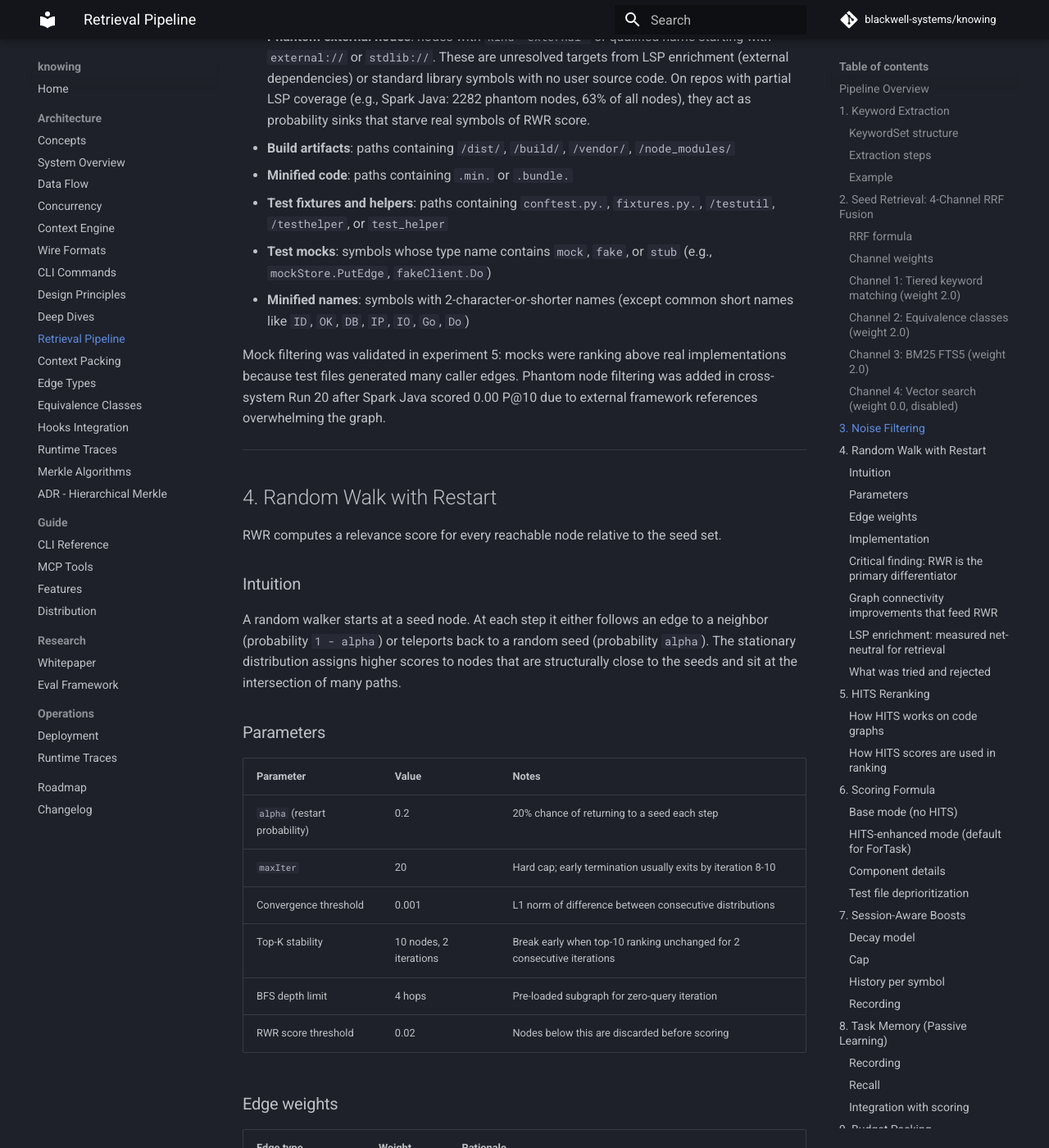
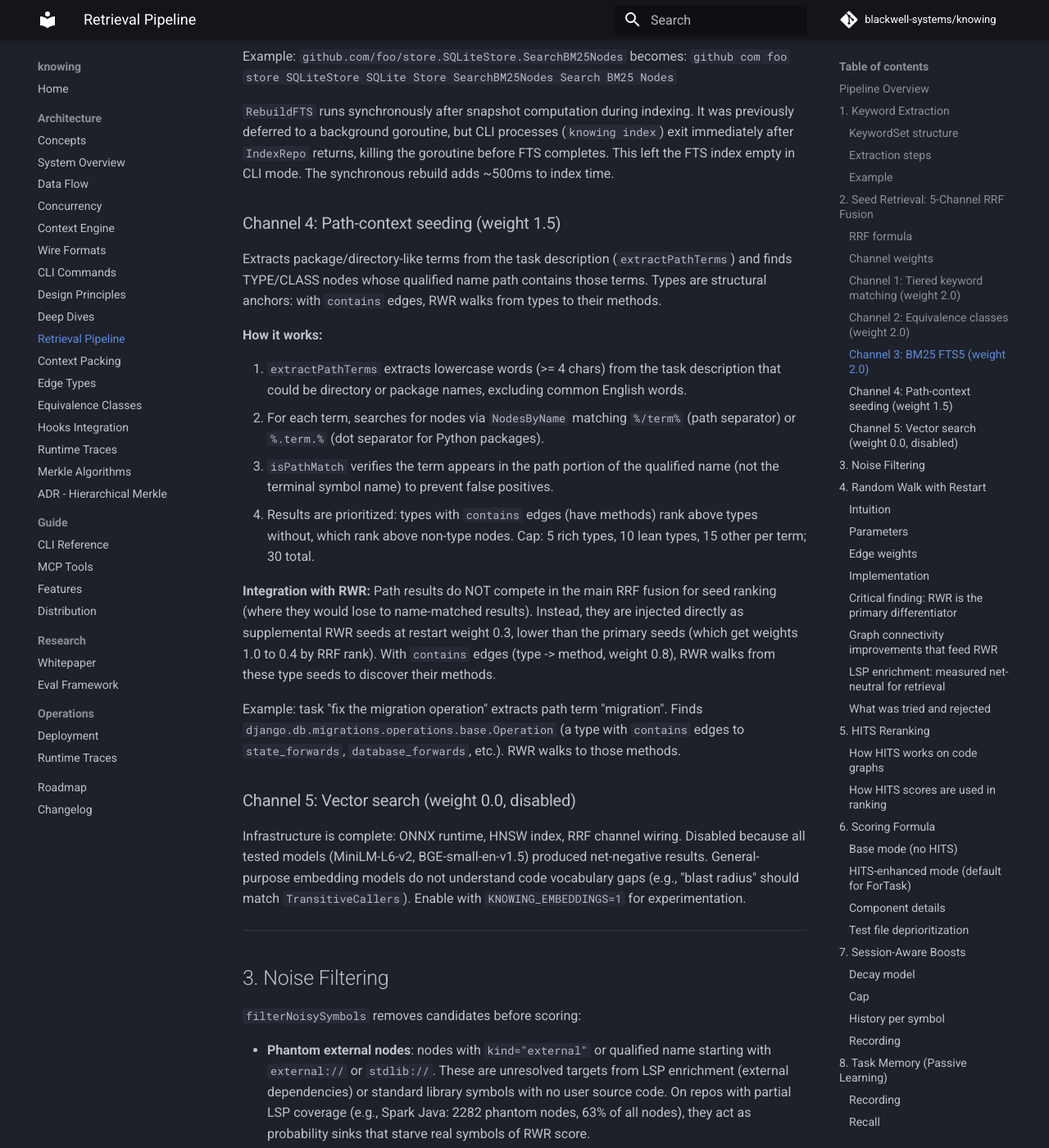
Before and after one commit to blackwell-systems/knowing, an MkDocs documentation site: the page built from docs/architecture/retrieval-pipeline.md, in a window 1280 px wide and 1400 px high, scrolled down 7802 px. Shown: the whole window at 82% size. Built offline with MkDocs 1.6.1 and Material for MkDocs 9.7.7, drawn with Linux system fonts in a browser that asks for light colours; comment, search, counter and statistics services are not loaded; some of the changed text lies outside the part shown.

Commit message:
docs: update retrieval-pipeline.md for session 13 changes

```diff
--- a/docs/architecture/retrieval-pipeline.md
+++ b/docs/architecture/retrieval-pipeline.md
@@ -8,7 +8,7 @@ relevant code symbols that fit within a context window.
 This document is the authoritative reference for how the context engine finds and ranks
 symbols. It supersedes `context-packing.md`.
 
-**Current eval baseline:** 55 fixtures (20 easy, 20 medium, 15 hard), 31.6% P@10, 0.58 MRR (internal eval). Cross-system benchmark (~117 manual fixtures, 7 repos): P@10=0.217, 1.63x vs codegraph (19K stars), 4.3x vs Aider, 11x vs grep (d=0.92 very large effect).
+**Current eval baseline:** 55 fixtures (20 easy, 20 medium, 15 hard), 31.6% P@10, 0.58 MRR (internal eval). Cross-system benchmark (~117 manual fixtures, 7 repos): P@10=0.189, 1.63x vs codegraph (19K stars), 4.3x vs Aider, 11x vs grep (d=0.92 very large effect). Parameter sweep (26 configs) proved P@10 is reachability-determined; all ranking parameters are irrelevant.
 
 ## Pipeline Overview
 
@@ -19,7 +19,7 @@ Task Description
 [1. Keyword Extraction]        KeywordSet: Exact (backtick), Compounds (CamelCase/snake), Components (fallback)
     |
     v
-[2. Seed Retrieval]            4-channel RRF fusion (tiered, equivalence, BM25, vector)
+[2. Seed Retrieval]            5-channel RRF fusion (tiered, BM25, equivalence, path-context, vector)
     |
     v
 [3. Interface-Aware Seeding]   add implementors of matched interface types
@@ -117,9 +117,9 @@ Task: `"add a new MCP tool for snapshot diffing"`
 
 ---
 
-## 2. Seed Retrieval: 4-Channel RRF Fusion
+## 2. Seed Retrieval: 5-Channel RRF Fusion
 
-Seed selection uses Reciprocal Rank Fusion (RRF) to merge four independent retrieval
+Seed selection uses Reciprocal Rank Fusion (RRF) to merge five independent retrieval
 channels into a single seed set of up to 40 candidates.
 
 ### RRF formula
@@ -138,13 +138,16 @@ accumulate scores from all of them, promoting multi-channel hits.
 | Channel | Weight | What it does |
 |---------|--------|-------------|
 | Tiered keyword matching | 2.0 | Exact > prefix > substring > path matching |
-| BM25 FTS5 | 2.0 | Lexical recall over CamelCase-split symbol names |
+| BM25 FTS5 | 2.0 | Lexical recall over CamelCase-split symbol names and docstrings |
 | Equivalence classes | 2.0 | Concept-level vocabulary bridging |
+| Path-context seeding | 1.5 | Package/directory term matching to type nodes |
 | Vector/embedding search | 0.0 | Disabled; infrastructure preserved for future code-tuned models |
 
 Weights were equalized (was tiered=3, BM25=1, equiv=2) after cross-system benchmark
 investigation showed BM25 and tiered find the same symbols in practice. Equalizing
-removes artificial suppression of BM25 recall without degrading precision.
+removes artificial suppression of BM25 recall without degrading precision. Path-context
+gets 1.5x: valuable for bridging concepts to packages but less precise than
+name-matching channels (may return many symbols from a matching package).
 
 ### Channel 1: Tiered keyword matching (weight 2.0)
 
@@ -245,11 +248,13 @@ from the name, which requires domain understanding.
 Always runs when available. Uses `buildFTSQuery` to construct a compound-targeted query:
 compound identifiers (snake_case, CamelCase, dotted) are quoted as phrases and targeted
 at the `symbol_name` column for maximum BM25 relevance; simple words are joined with OR
-for broad matching. Returns up to 30 results ordered by BM25 relevance.
+for broad matching. File_path-targeted terms from path extraction are appended with
+prefix matching (e.g., `file_path:migration*`) to boost symbols in relevant directories.
+Returns up to 30 results ordered by BM25 relevance.
 
 **What is indexed:**
 
-The FTS5 table indexes five columns from each node (migration 016 added `symbol_name`, migration 017 added `concepts`):
+The FTS5 table indexes six columns from each node (migration 016 added `symbol_name`, migration 017 added `concepts`, migration 018 added `doc`):
 
 | Column | BM25 weight | Content |
 |--------|-------------|---------|
@@ -257,7 +262,21 @@ The FTS5 table indexes five columns from each node (migration 016 added `symbol_
 | `concepts` | 5.0 | CamelCase-split tokens from file name and parent directory (e.g., "commandLineParser.ts" becomes "command Line Parser commandLineParser") |
 | `qualified_name` | 3.0 | CamelCase-split qualified name (original tokens preserved alongside splits) |
 | `signature` | 1.0 | CamelCase-split function signature |
-| `file_path` | 1.0 | File path from the files table |
+| `file_path` | 4.0 | File path from the files table |
+| `doc` | 3.0 | Docstring/doc comment text extracted from source code |
+
+The `doc` column (migration 018) indexes natural-language docstrings extracted by
+tree-sitter across all 6 supported languages (Go, Python, TypeScript, Rust, Java, C#).
+This bridges the vocabulary gap between how developers describe tasks in natural language
+and how symbols are named in code. For example, "migration operation" matches a function
+whose docstring says "Apply each operation in the migration". P@10 improved from 0.180 to
+0.189 (+5%) when docstring indexing was added.
+
+The `file_path` column carries weight 4.0 (elevated from initial 1.0) to boost symbols
+whose file location matches directory-level terms in the query. Path terms extracted from
+the task description are appended to the FTS query with prefix matching
+(`file_path:term*`), enabling singular/plural directory matching (e.g., "migration*"
+matches both "migration.py" and "migrations/").
 
 The `symbol_name` column is extracted by `extractSymbolName` in `sqlite.go`, which strips
 the repo URL prefix (everything before `://`), the package/file path (everything up to
@@ -281,7 +300,35 @@ previously deferred to a background goroutine, but CLI processes (`knowing index
 immediately after `IndexRepo` returns, killing the goroutine before FTS completes. This
 left the FTS index empty in CLI mode. The synchronous rebuild adds ~500ms to index time.
 
-### Channel 4: Vector search (weight 0.0, disabled)
+### Channel 4: Path-context seeding (weight 1.5)
+
+Extracts package/directory-like terms from the task description (`extractPathTerms`) and
+finds TYPE/CLASS nodes whose qualified name path contains those terms. Types are
+structural anchors: with `contains` edges, RWR walks from types to their methods.
+
+**How it works:**
+
+1. `extractPathTerms` extracts lowercase words (>= 4 chars) from the task description
+   that could be directory or package names, excluding common English words.
+2. For each term, searches for nodes via `NodesByName` matching `%/term%` (path separator)
+   or `%.term.%` (dot separator for Python packages).
+3. `isPathMatch` verifies the term appears in the path portion of the qualified name
+   (not the terminal symbol name) to prevent false positives.
+4. Results are prioritized: types with `contains` edges (have methods) rank above types
+   without, which rank above non-type nodes. Cap: 5 rich types, 10 lean types, 15 other
+   per term; 30 total.
+
+**Integration with RWR:** Path results do NOT compete in the main RRF fusion for seed
+ranking (where they would lose to name-matched results). Instead, they are injected
+directly as supplemental RWR seeds at restart weight 0.3, lower than the primary seeds
+(which get weights 1.0 to 0.4 by RRF rank). With `contains` edges (type -> method,
+weight 0.8), RWR walks from these type seeds to discover their methods.
+
+Example: task "fix the migration operation" extracts path term "migration". Finds
+`django.db.migrations.operations.base.Operation` (a type with `contains` edges to
+`state_forwards`, `database_forwards`, etc.). RWR walks to those methods.
+
+### Channel 5: Vector search (weight 0.0, disabled)
 
 Infrastructure is complete: ONNX runtime, HNSW index, RRF channel wiring. Disabled
 because all tested models (MiniLM-L6-v2, BGE-small-en-v1.5) produced net-negative results.
@@ -360,8 +407,11 @@ structurally close to the seeds and sit at the intersection of many paths.
 | `gated_by_flag` | 0.3 | Feature flag gates |
 | `decorates` | 0.3 | Decorator/annotation relationships |
 | `documents` | 0.2 | Documentation links; minimal structural coupling |
+| `similar_to` | 0.15 | Jaccard similarity edges between related symbols |
 | `owned_by` | 0.0 | Ownership metadata; zero walk weight (not structural) |
 | `authored_by` | 0.0 | Authorship metadata; zero walk weight (not structural) |
+| `contains` | 0.8 | Type/class -> method/field (structural, from QN hierarchy) |
+| `member_of` | 0.6 | Method/field -> type/class (reverse of contains) |
 | `inherits` | 0.3 (default) | Child-to-parent-method via inheritance propagation; uses default weight |
 | unknown | 0.3 | Default for any edge type not in the weight map |
 
```
